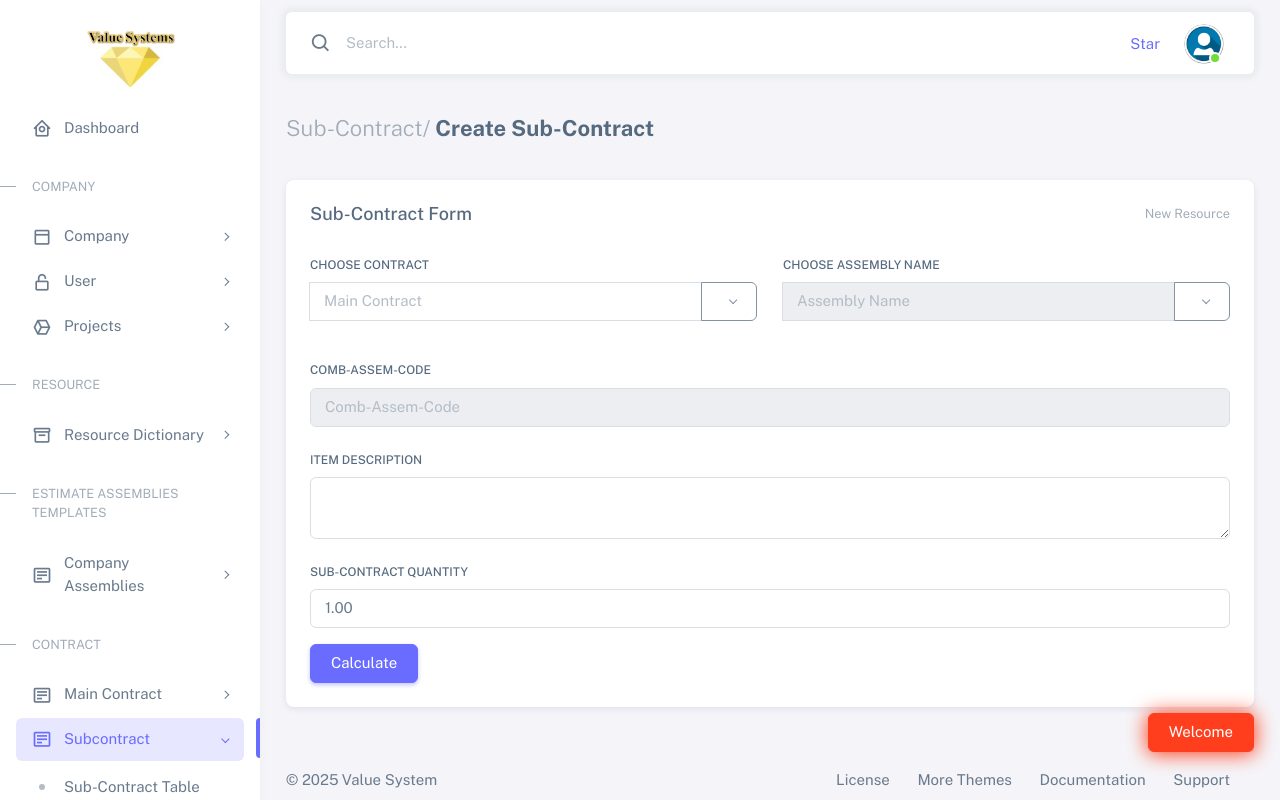
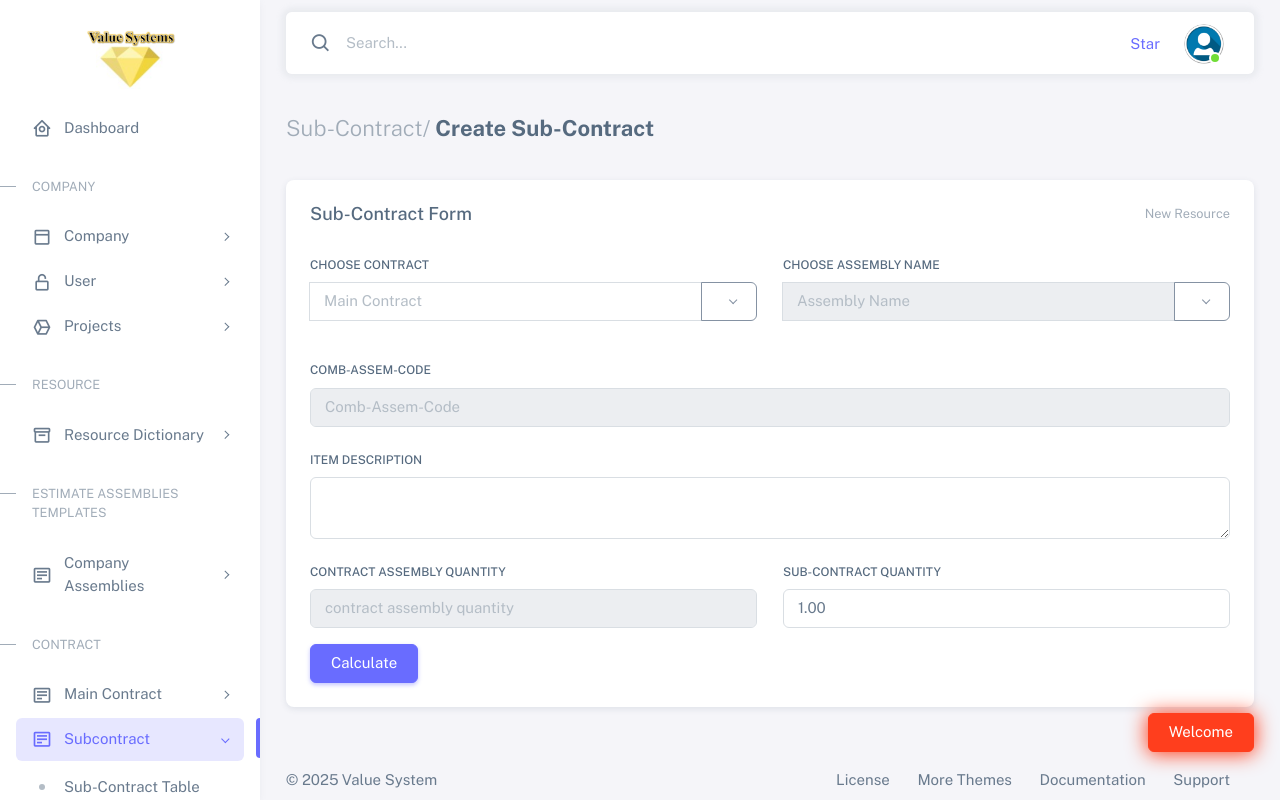
Before and after one commit to BrainSkyBD/Value_System_Project, a Django app: page /create_subcontract/ in a window 1280 px wide. Run offline with Django 5.2, Linux system fonts and the light colour scheme; the visitor is signed in with stand-in values (Sample User, id 1); data that the repository does not hold is empty; some libraries are stand-ins or nearby versions.

Commit message:
fix last comment

```diff
--- a/contractApp/models.py
+++ b/contractApp/models.py
@@ -2073,7 +2073,10 @@ class SubContractTable(models.Model):
 
     def calculate_total_price(self):
         total = self.details.aggregate(Sum('subcontract_total_price'))['subcontract_total_price__sum']
-        total = round(total, 2)
+        if total:
+            total = round(total, 2)
+        else:
+            total = 0.00
         return total if total is not None else 0
 
 
--- a/contractApp/views.py
+++ b/contractApp/views.py
@@ -786,6 +786,9 @@ def save_subcontract(request):
         if not company_details_record:
             return JsonResponse({'status': 'error', 'message': 'No company details found for the user'}, status=400)
 
+
+
+
         # Create the MainContract
         sub_contract = SubContractTable.objects.create(
             company_details=company_details_record,
--- a/expenseApp/views.py
+++ b/expenseApp/views.py
@@ -100,7 +100,8 @@ def fetch_assemblies_by_contract(request, contract_id):
         'assembly_row__Assembly_Title',
         'assembly_row__Assembly_Name',
         'assembly_row__Unit_of_Measure',
-        'assembly_row__Assembly_Unit_Cost'
+        'assembly_row__Assembly_Unit_Cost',
+        'assembly_row__Assembly_Quantity'
     )
 
     # Filter assemblies containing the selected resource
@@ -131,7 +132,8 @@ def fetch_assemblies_by_contract(request, contract_id):
             'assembly_name': assembly['assembly_row__Assembly_Name'] or 'Unnamed Assembly',
             'unit_of_measure': assembly['assembly_row__Unit_of_Measure'] or 'N/A',
             'assembly_unit_cost': assembly['assembly_row__Assembly_Unit_Cost'] or 0,
-            'resource_code_totals': resource_code_totals
+            'resource_code_totals': resource_code_totals,
+            'Assembly_Quantity' : assembly['assembly_row__Assembly_Quantity'] or 0
         })
 
     print(assemblies_list)
--- a/storeApp/views.py
+++ b/storeApp/views.py
@@ -101,7 +101,8 @@ def fetch_assemblies_by_contract(request, contract_id):
         'assembly_row__id',
         'assembly_row__Assembly_Name',
         'assembly_row__Unit_of_Measure',
-        'assembly_row__Assembly_Unit_Cost'
+        'assembly_row__Assembly_Unit_Cost',
+        'assembly_row__Assembly_Quantity'
     )
 
     # Filter assemblies containing the selected resource
@@ -132,7 +133,8 @@ def fetch_assemblies_by_contract(request, contract_id):
             'assembly_name': assembly['assembly_row__Assembly_Name'] or 'Unnamed Assembly',
             'unit_of_measure': assembly['assembly_row__Unit_of_Measure'] or 'N/A',
             'assembly_unit_cost': assembly['assembly_row__Assembly_Unit_Cost'] or 0,
-            'resource_code_totals': resource_code_totals
+            'resource_code_totals': resource_code_totals,
+            'Assembly_Quantity' : assembly['assembly_row__Assembly_Quantity'] or 0
         })
 
     print(assemblies_list)
--- a/templates/contractApp/create_subcontract.html
+++ b/templates/contractApp/create_subcontract.html
@@ -67,6 +67,9 @@
                         <input type="text" class="form-control" id="Comb_Assem_Code" name="Comb_Assem_Code" placeholder="Comb-Assem-Code" required readonly>
                     </div>
 
+
+
+
                     <!-- Container to display resource totals for the selected assembly, hidden by default -->
                     <div id="resourceTotalsContainer" class="mb-3 col-md-12" style="display: none;">
                         <label class="col-form-label" for="Resource_Totals">Resource Code Totals</label>
@@ -77,7 +80,11 @@
                         <label class=" col-form-label" for="Item_Description">Item Description</label>
                         <textarea type="text" class="form-control" id="Item_Description" name="Item_Description" placeholder="" required></textarea>
                     </div>
-                    <div class="mb-3 col-md-12">
+                    <div class="mb-3 col-md-6">
+                        <label class=" col-form-label" for="contract_assembly_quantity">Contract Assembly Quantity</label>
+                        <input type="text" class="form-control" id="contract_assembly_quantity" name="contract_assembly_quantity" placeholder="contract assembly quantity" required readonly>
+                    </div>
+                    <div class="mb-3 col-md-6">
                         <label class=" col-form-label" for="Contract_Quantity">Sub-Contract Quantity</label>
                         <input type="number" class="form-control" id="Contract_Quantity" name="Contract_Quantity" placeholder="Enter Contract Quantity" value="1.00" step="0.01" min="0" required>
                     </div>
@@ -266,7 +273,7 @@
                         assemblyInput.disabled = false;
 
                         // Enable the calculate button once data is available
-                        document.getElementById('calculateButton').disabled = false;
+                        // document.getElementById('calculateButton').disabled = false;
                     } catch (error) {
                         console.error('Error fetching assemblies:', error);
                     }
@@ -298,7 +305,8 @@
 
                     document.getElementById('hiddenassemblyInputValue').value=assembly.assembly_title;
                     document.getElementById('hiddenassemblyInputId').value=assembly.id;
-                    document.getElementById('Comb_Assem_Code').value=`${assembly.assembly_title}`;
+                    document.getElementById('Comb_Assem_Code').value=`${assembly.assembly_name}`;
+                    document.getElementById('contract_assembly_quantity').value=`${assembly.Assembly_Quantity}`;
                 }
 
 
@@ -457,12 +465,21 @@
                         return;
                     }
 
+
+
                     const unit = assembly.unit_of_measure;
                     const unitCost = parseFloat(assembly.assembly_unit_cost);
                     const contractQuantity = parseFloat(document.getElementById('Contract_Quantity').value);
 
+                    const contract_assembly_quantity = parseFloat(document.getElementById('contract_assembly_quantity').value);
+
                     const unitPrice = unitCost;
                     const totalPrice = unitPrice * contractQuantity;
+
+                    if (contract_assembly_quantity < contractQuantity) {
+                        alert('The Sub-Contract Quantity cannot be greater than the Contract Assembly Quantity.');
+                        return;
+                    }
 
                     // Update the results table
                     const resultsTableBody = document.getElementById('resultsTableBody');
--- a/templates/contractApp/view_contract.html
+++ b/templates/contractApp/view_contract.html
@@ -27,7 +27,7 @@
       <table class="table table-bordered">
         <thead>
           <tr>
-            <td colspan="10"></td>
+            <td colspan="11"></td>
             <td colspan="5" style="background: #78943c; color: black; text-align: center;">MARKUP & PRICE</td>
             <td colspan="{{ filter_resoures_level_1|length|add:1 }}" style="background: #e0ecf4; color: black; text-align: center;">BUDGET UNIT RATES</td>
             <td colspan="{{ filter_resoures_level_1|length|add:1 }}" style="background: #08b454; color: black; text-align: center;">BUDGET COSTS</td>
@@ -524,6 +524,7 @@
             </tr>
           {% endfor %}
             <tr>
+              <td></td>
               <td></td>
               <td></td>
               <td></td>
```
Also changed, not shown: companyApp/views.py (+9 -1 lines).
